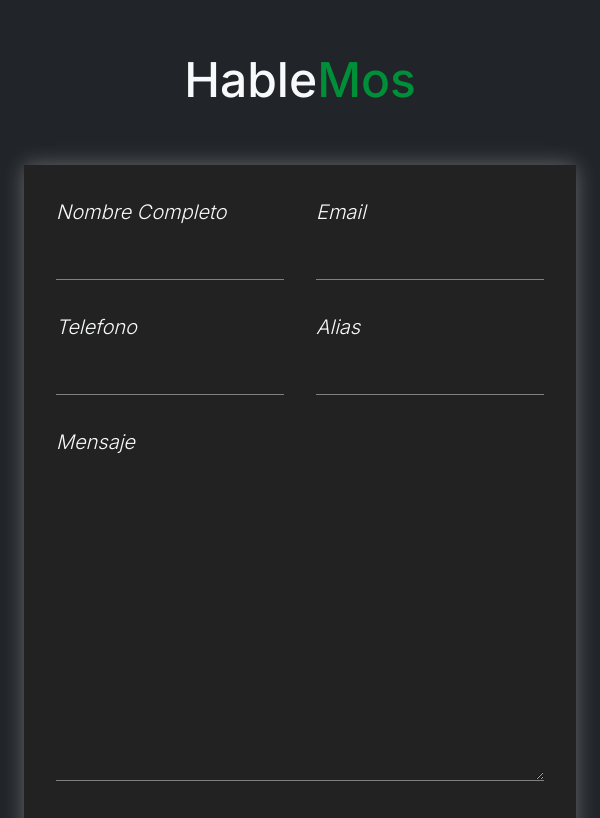
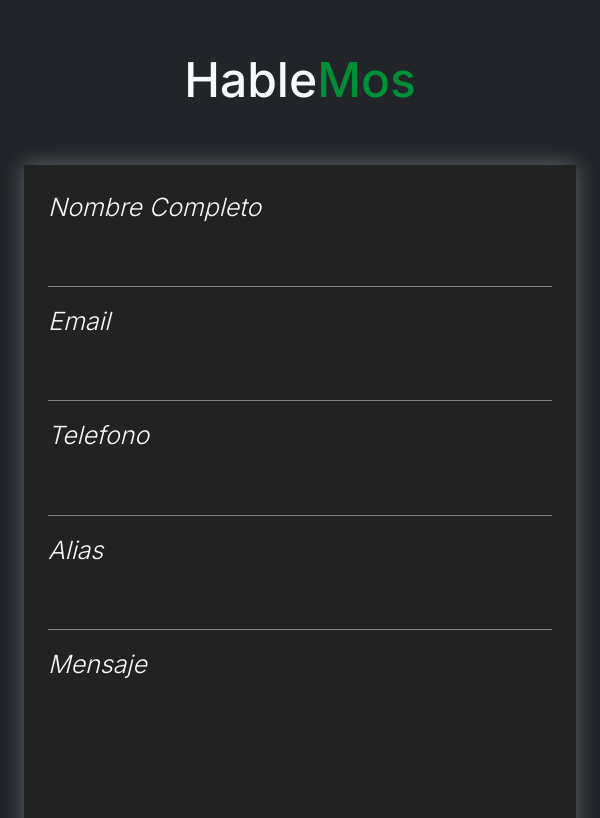
Before and after one commit to SantiagoFourcade/PeterYan, a website: page Contacto.html in a window 600 px wide. Shown: the part 1421-2239 px from the top of the page. Drawn offline with nearby package versions, Linux system fonts and the light colour scheme.

Commit message:
ultimos arreglos

```diff
--- a/scss/_MediaQueries.scss
+++ b/scss/_MediaQueries.scss
@@ -60,13 +60,13 @@
   }
 
   .contact-form form {
-    display: grid;
-    grid-column: auto;
+    display: flex;
+    flex-direction: column;
 
     p {
       margin: 0;
       padding: 0.5rem;
-      font-size: 12px;
+      font-size: 20px;
     }
   }
 }
@@ -118,9 +118,15 @@
     font-size: 20px;
     font-style: italic;
   }
-  .contact-wrapper {
-    display: grid;
-    grid-column: 2 / 1;
+  .contact-form form {
+    display: flex;
+    flex-direction: column;
+
+    p {
+      margin: 0;
+      padding: 0.5rem;
+      font-size: 25px;
+    }
   }
 }
 /*A Solo en esta media hay un instante entre el 698 y el 699 en el que las imagenes se me rompen*/
```
Also changed, not shown: css/styles.css.
